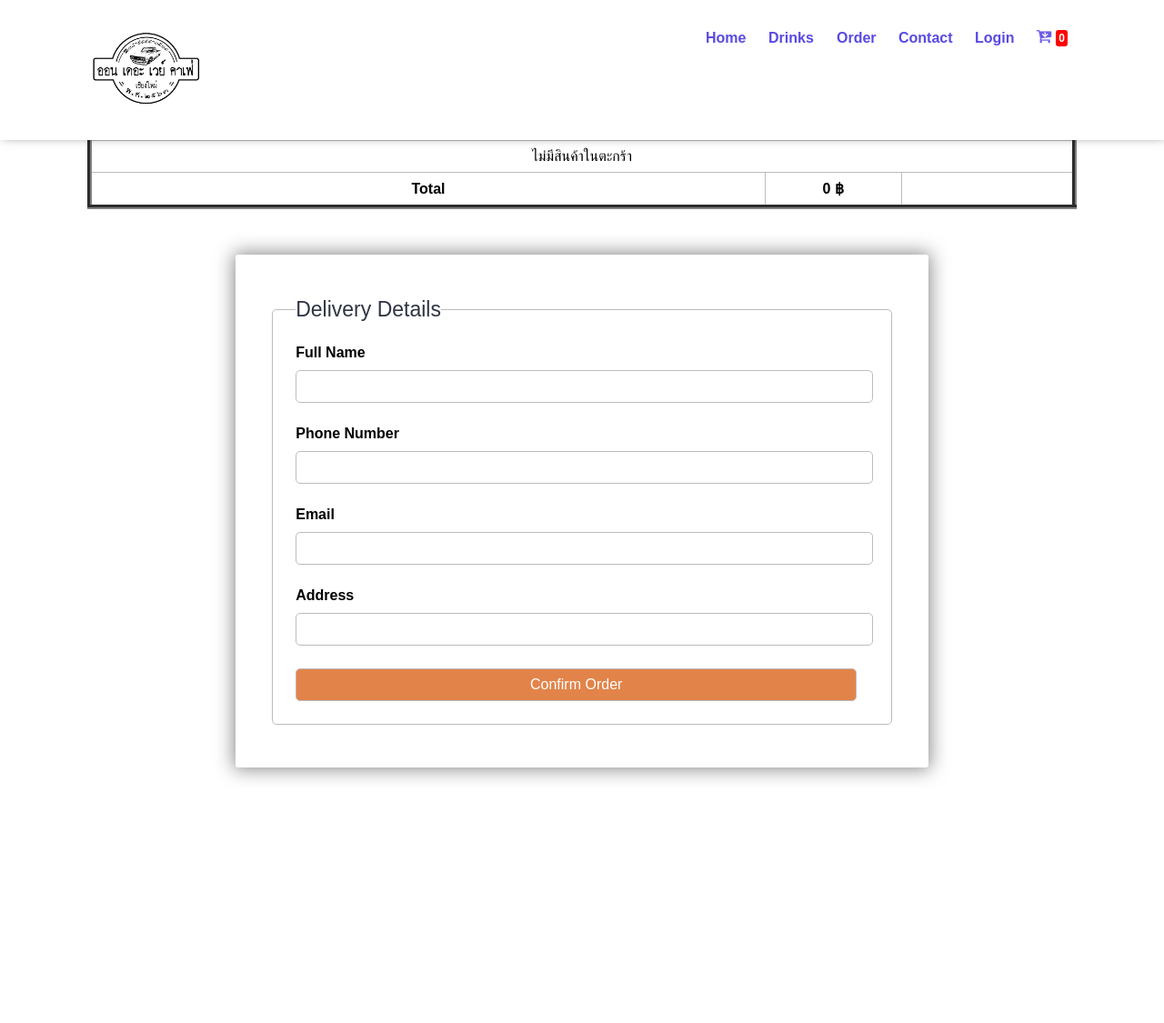
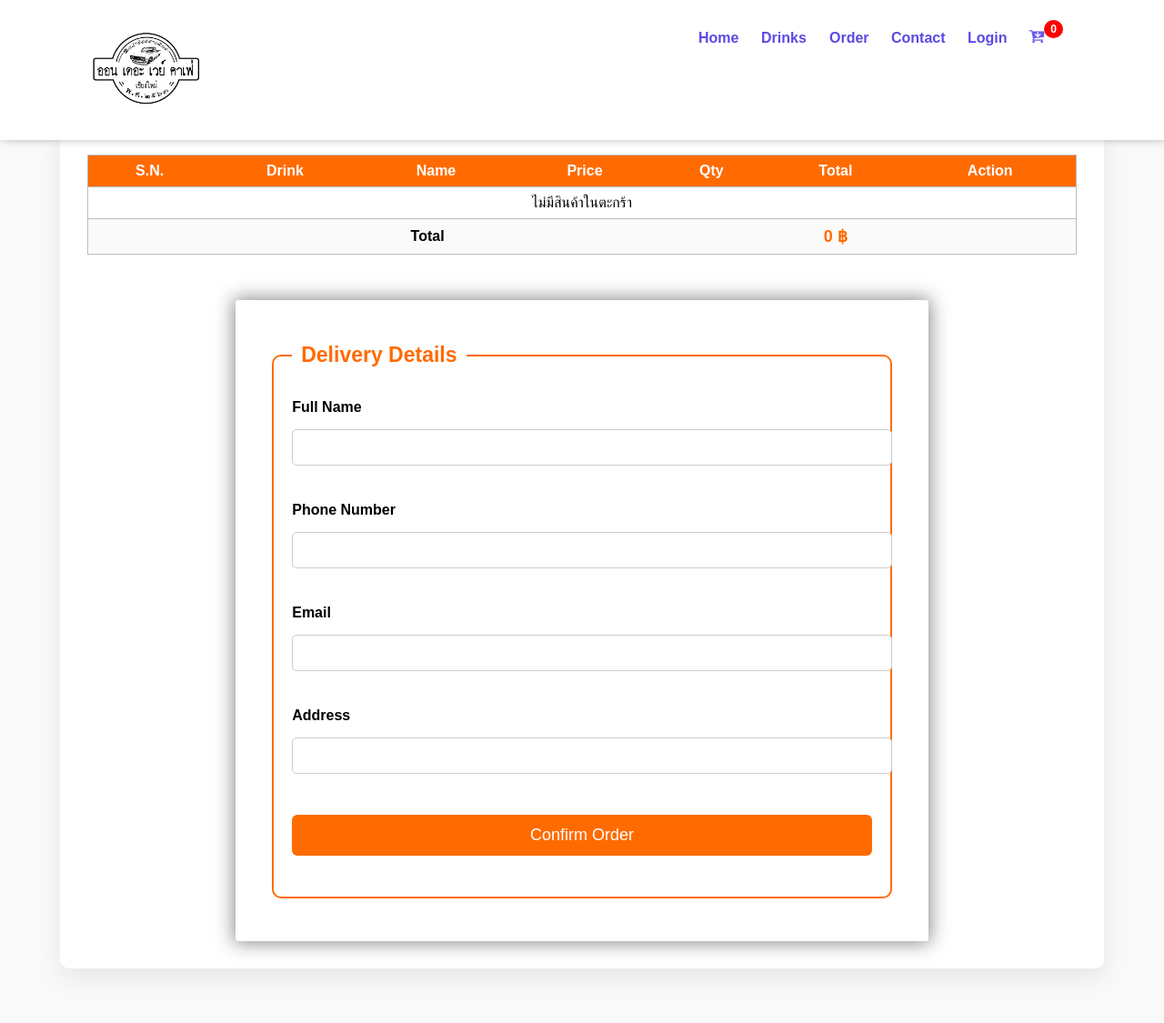
Before and after one commit to pornnapa2546/on, a PHP site: page /order.html in a window 1280 px wide. Shown: the whole page at 91% size. Before the commit the page ends 858 px from the top, so only its background shows below. Run offline with PHP 8.4, Linux system fonts and the light colour scheme.

Commit message:
ตกแต่ง

```diff
--- a/css/style.css
+++ b/css/style.css
@@ -417,3 +417,162 @@ fieldset legend {
   border: none;
 }
 /* Contact Page Style End */
+/* =========================
+   ORDER PAGE STYLE
+========================= */
+
+.order {
+  padding: 60px 0;
+  background: #f9f9f9;
+}
+
+.order .container {
+  background: #fff;
+  padding: 30px;
+  border-radius: 10px;
+  box-shadow: 0 10px 25px rgba(0,0,0,0.08);
+}
+
+/* TABLE */
+.tbl-full {
+  width: 100%;
+  border-collapse: collapse;
+  margin-bottom: 30px;
+}
+
+.tbl-full th,
+.tbl-full td {
+  padding: 12px 10px;
+  text-align: center;
+}
+
+.tbl-full thead {
+  background: #ff6b00;
+  color: #fff;
+}
+
+.tbl-full tr:nth-child(even) {
+  background: #f2f2f2;
+}
+
+.tbl-full tfoot {
+  background: #fafafa;
+  font-weight: bold;
+}
+
+#order-total {
+  color: #ff6b00;
+  font-size: 18px;
+}
+
+/* REMOVE BUTTON */
+.remove-item {
+  color: #ff3b3b;
+  font-size: 18px;
+  text-decoration: none;
+}
+
+.remove-item:hover {
+  color: darkred;
+}
+
+/* =========================
+   FORM STYLE
+========================= */
+
+.form fieldset {
+  border: 2px solid #ff6b00;
+  padding: 20px;
+  border-radius: 10px;
+}
+
+.form legend {
+  font-weight: bold;
+  color: #ff6b00;
+  padding: 0 10px;
+}
+
+.form .label {
+  margin-top: 15px;
+  font-weight: bold;
+}
+
+.form input[type="text"],
+.form input[type="email"] {
+  width: 100%;
+  padding: 10px;
+  margin-top: 5px;
+  border-radius: 5px;
+  border: 1px solid #ccc;
+}
+
+.form input:focus {
+  outline: none;
+  border-color: #ff6b00;
+}
+
+/* CONFIRM BUTTON */
+#confirm-order {
+  margin-top: 20px;
+  width: 100%;
+  padding: 12px;
+  font-size: 18px;
+  background: #ff6b00;
+  border: none;
+  border-radius: 6px;
+  cursor: pointer;
+}
+
+#confirm-order:hover {
+  background: #e65c00;
+}
+
+/* =========================
+   CART DROPDOWN
+========================= */
+
+.cart-content {
+  position: absolute;
+  right: 0;
+  top: 40px;
+  width: 420px;
+  background: #fff;
+  padding: 20px;
+  border-radius: 10px;
+  box-shadow: 0 10px 30px rgba(0,0,0,0.15);
+  display: none;
+  z-index: 999;
+}
+
+.cart-table {
+  width: 100%;
+  font-size: 14px;
+}
+
+.cart-table th,
+.cart-table td {
+  padding: 8px;
+  text-align: center;
+}
+
+.cart-table th {
+  background: #ff6b00;
+  color: #fff;
+}
+
+.total-price {
+  color: #ff6b00;
+  font-weight: bold;
+}
+
+/* BADGE */
+.badge {
+  background: red;
+  color: white;
+  border-radius: 50%;
+  padding: 3px 7px;
+  font-size: 12px;
+  position: relative;
+  top: -10px;
+  left: -5px;
+}
--- a/order.html
+++ b/order.html
@@ -81,7 +81,7 @@
 <section class="order">
   <div class="container">
 
-    <table class="tbl-full" border="5">
+    <table class="tbl-full" border="0">
       <thead>
         <tr>
           <th>S.N.</th>
```
